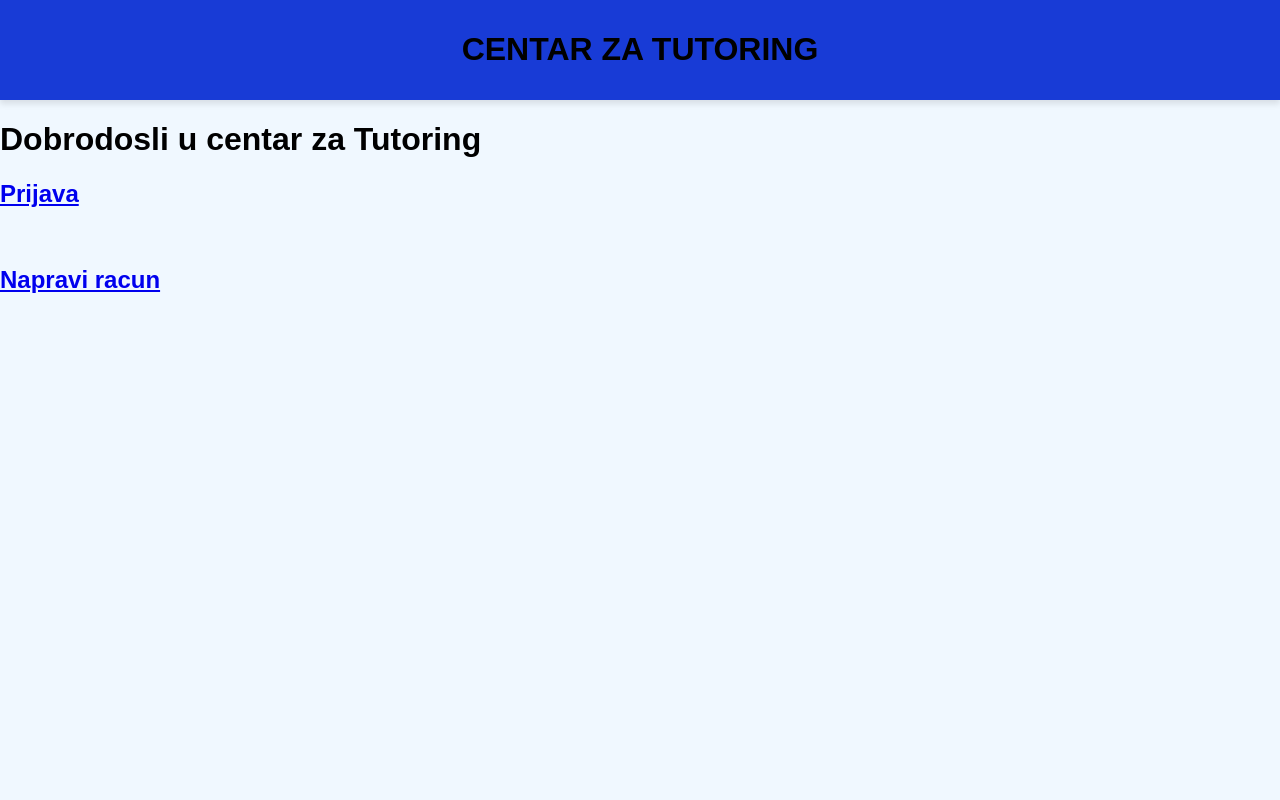
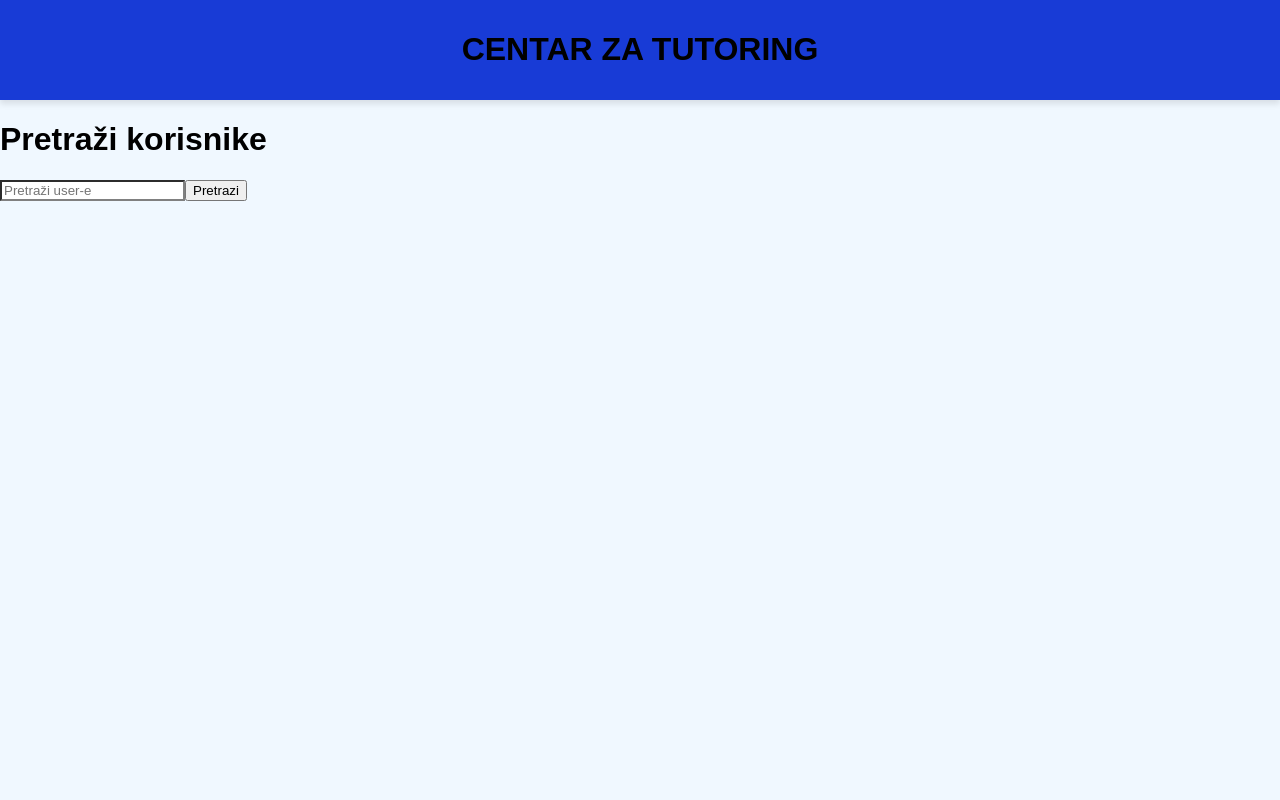
Before and after one commit to Buljic/eLearning, a React (Vite) app in the folder Frontend/tutoringfrontend/: page /userSearch in a window 1280 px wide. Before the commit this address led to /. Shown: the top 800 px of the page. Built offline with nearby package versions, Linux system fonts and the light colour scheme.

Commit message:
Added a fully functional user search page with option to redirect to userinfo page

```diff
--- a/Frontend/tutoringfrontend/src/App.jsx
+++ b/Frontend/tutoringfrontend/src/App.jsx
@@ -16,6 +16,7 @@ import "./minicomponents/Context/MyUserContext.js"
 import MyUserContext from "./minicomponents/Context/MyUserContext.js";
 import ChatGroup from "./components/ChatGroup.jsx";
 import AttendedSubjects from "./components/AttendedSubjects.jsx";
+import SearchUsers from "./components/SearchUsers.jsx";
 function App() {
     const [myUser,setMyUser]=useState(null);
     return (
@@ -34,7 +35,7 @@ function App() {
                 <Route path="/requestSubjectsAsTutor" element={<RequestSubjectAsTutor/>}/>
                 <Route path="/userInfoFor/:username" element={<UserInfo/>}/>
                 <Route path="/chatTo/:objectUser" element={<ChatTo/>}></Route>
-
+                <Route path="/userSearch" element={<SearchUsers/>}/>
                 <Route path="/tutorsFor/:subject" element={<TutorsForSubject/>}/>
 
                 <Route path="/attendedCourses" element={<AttendedSubjects/>}/>
--- a/Frontend/tutoringfrontend/src/components/SearchUsers.jsx
+++ b/Frontend/tutoringfrontend/src/components/SearchUsers.jsx
@@ -1,14 +1,67 @@
-import React from "react";
+import React, {useState} from "react";
+import {useNavigate} from "react-router-dom";
 
 const SearchUsers=()=>{
 
+    const[isSearching,setIsSearching]=useState(false);
+    const[searchedUsers,setSearchedUsers]=useState([]);
+    const[searchTerm,setSearchTerm]=useState('');
+    const navigate=useNavigate();
 
+    const handleSuggestionClick=(username)=>{
+        navigate(`/userInfoFor/${username}`);
+    }
+    const handleSubmit=(event)=>{
+        event.preventDefault();
+        setIsSearching(true);
+        getSearchedUsers();
+    }
+    const getSearchedUsers=async ()=>{
+        const response=await fetch(`http://localhost:8080/api/getUsers?searchTerm=${searchTerm}`,{
+            method:'GET',
+            credentials:'include',
+            headers:{
+                'Content-Type':'application/json',
+            }
+        });
+        if(!response.ok)
+        {
+            console.log("Problem s fetchanjem usera");
+            return;
+        }
+        const data=await response.json();
+        setSearchedUsers(data);
+        searchedUsers.forEach(user=>{
+           console.log("KORISNIK JE"+user.username);
+        });
+
+    }
     return (
         <div>
             <h1>Pretraži korisnike</h1>
 
+            <form onSubmit={handleSubmit}>
+                <input  id="inputField"
+                        type="text"
+                        value={searchTerm}
+                        placeholder="Pretraži user-e"
+                        onChange={(e)=>setSearchTerm(e.target.value)}
+                       />
+                    <button type="submit" id="submit">Pretrazi</button>
+            </form>
+
+            {isSearching &&(
+                <ul id="suggestions">
+                    {searchedUsers.map((user,index)=>(
+                        <li key={index}>
+                            <button id={user.username} onClick={()=>handleSuggestionClick(user.username)}>
+                                {user.username}
+                            </button>
+                        </li>
+                    ))}
+                </ul>
+            )}
         </div>
     )
 }
-
 export default SearchUsers;
--- a/Frontend/tutoringfrontend/src/components/Subjects.jsx
+++ b/Frontend/tutoringfrontend/src/components/Subjects.jsx
@@ -57,7 +57,7 @@ const Subjects = () => {
                 setPopularSubjects(data);
                 popularSubjects.forEach(subject=>{
                     console.log(`Ime predmeta: ${subject.name} a broj tutora ${subject.number}`);
-                })
+                });
             }
         }
         getPopularSubjects();
--- a/Frontend/tutoringfrontend/src/components/WelcomePage.jsx
+++ b/Frontend/tutoringfrontend/src/components/WelcomePage.jsx
@@ -31,6 +31,7 @@ const WelcomePage = () => {
                 {(user.accountType==='STUDENT') && <li>STUDENT</li>}
                 {(user.accountType==='TUTOR')||(user.accountType==='OBOJE') && <li><Link to="/requestSubjectsAsTutor">Registruj se za predmete</Link></li>}
                 {(user.accountType==='STUDENT')||(user.accountType==='OBOJE') && <li><Link to="/attendedCourses">Kursevi koje pohadjas</Link></li>}
+                <li><Link to="/userSearch">Pretraži usere</Link></li>
             </ul>
         </div>
     );
```
Also changed, not shown: 2 other files (tests, documents, lock files or other folders).
